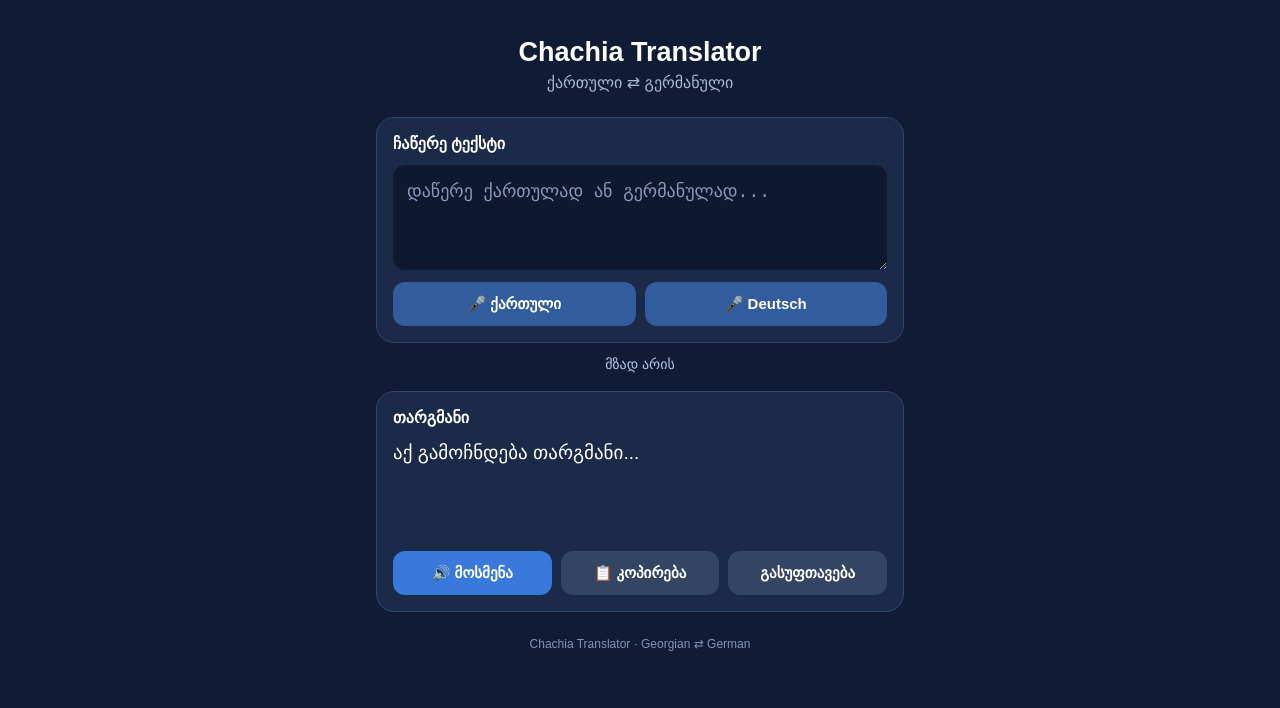
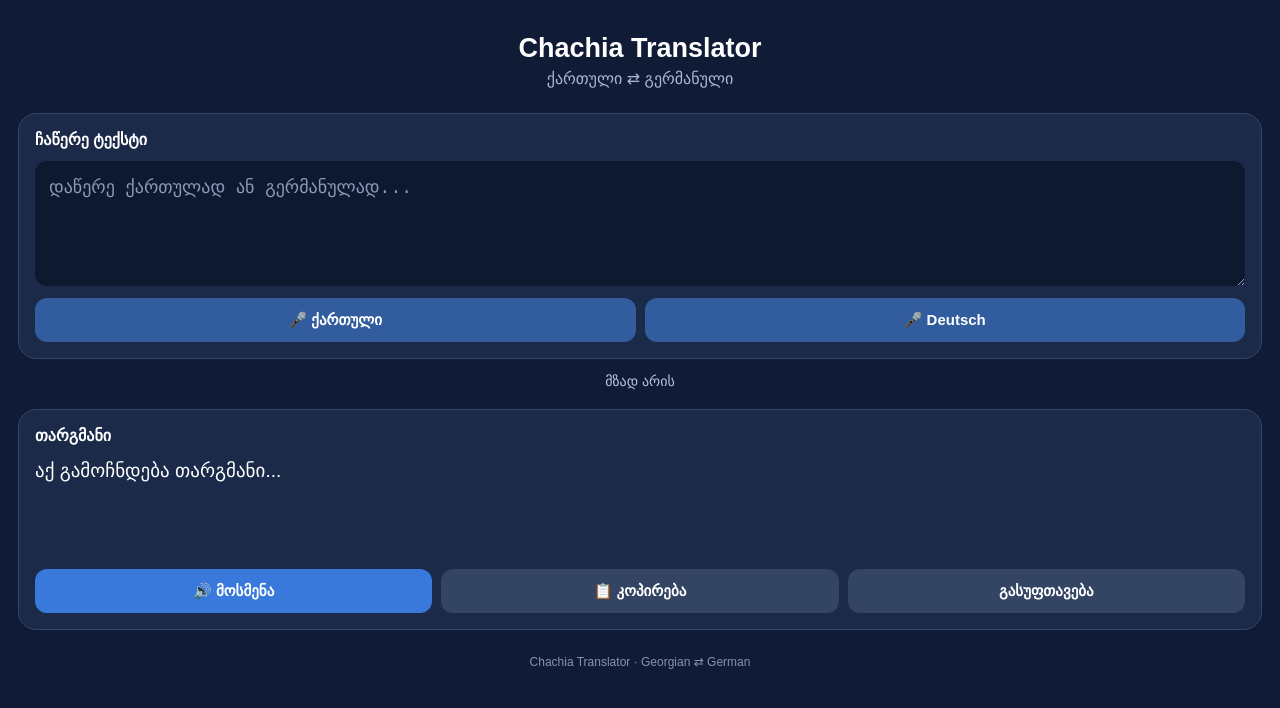
Before and after one commit to rezochigladze654-dev/Chachia-translator, a plain HTML site: page index.html in a window 1280 px wide. Drawn offline with Linux system fonts and the light colour scheme.

Commit message:
index.html

```diff
--- a/index.html
+++ b/index.html
@@ -12,29 +12,31 @@
 <style>
 *{box-sizing:border-box}
 
-html{
+html,body{
+ margin:0;
+ padding:0;
  width:100%;
+ min-width:100%;
  min-height:100%;
 }
 
 body{
- margin:0;
- padding:0;
- width:100%;
- min-height:100vh;
- min-height:100dvh;
  background:#101b36;
  color:white;
  font-family:Arial,sans-serif;
+ min-height:100vh;
+ min-height:100dvh;
 }
 
 main{
  width:100%;
- max-width:560px;
- margin:auto;
- padding:22px 16px 34px;
+ max-width:none;
  min-height:100vh;
  min-height:100dvh;
+ margin:0;
+ padding:18px;
+ padding-top:calc(18px + env(safe-area-inset-top));
+ padding-bottom:calc(25px + env(safe-area-inset-bottom));
 }
 
 h1{
@@ -55,7 +57,7 @@ h1{
  border:1px solid #344769;
  border-radius:18px;
  padding:16px;
- margin:13px 0;
+ margin:14px 0;
 }
 
 label{
@@ -67,7 +69,7 @@ label{
 textarea{
  display:block;
  width:100%;
- min-height:105px;
+ min-height:125px;
  resize:vertical;
  border:0;
  border-radius:12px;
@@ -99,7 +101,10 @@ button:disabled{opacity:.5}
  margin-top:12px;
 }
 
-.actions button{flex:1;min-width:0}
+.actions button{
+ flex:1;
+ min-width:0;
+}
 
 .mic{background:#315c9d;color:white}
 .mainbtn{background:#3979db;color:white}
@@ -129,7 +134,7 @@ button:disabled{opacity:.5}
 }
 
 @media(max-width:360px){
- main{padding:12px 10px 30px}
+ main{padding-left:10px;padding-right:10px}
  .panel{padding:13px}
  .actions button{font-size:12px;padding:12px 5px}
  h1{font-size:24px}
@@ -174,7 +179,6 @@ const $ = id => document.getElementById(id);
 let timer=null;
 let requestNumber=0;
 let recognition=null;
-let listening=false;
 let micSession=0;
 
 function isGeorgian(text){
@@ -297,7 +301,6 @@ function stopMic(){
  if(recognition){
   const old=recognition;
   recognition=null;
-  listening=false;
   try{old.abort();}catch(e){}
  }
 
@@ -321,7 +324,6 @@ function startMic(language){
  const current=new SpeechRecognition();
 
  recognition=current;
- listening=true;
  micButtons(true);
 
  let handled=false;
@@ -334,8 +336,7 @@ function startMic(language){
  $('status').textContent='🎤 გისმენ...';
 
  current.onresult=function(event){
-  if(mySession!==micSession)return;
-  if(handled)return;
+  if(mySession!==micSession||handled)return;
 
   let parts=[];
 
@@ -365,7 +366,6 @@ function startMic(language){
  current.onerror=function(event){
   if(mySession!==micSession)return;
 
-  listening=false;
   recognition=null;
   micButtons(false);
 
@@ -381,7 +381,6 @@ function startMic(language){
  current.onend=function(){
   if(mySession!==micSession)return;
 
-  listening=false;
   recognition=null;
   micButtons(false);
 
@@ -394,7 +393,6 @@ function startMic(language){
   current.start();
  }catch(error){
   if(mySession===micSession){
-   listening=false;
    recognition=null;
    micButtons(false);
    $('status').textContent='მიკროფონი ვერ ჩაირთო';
```
